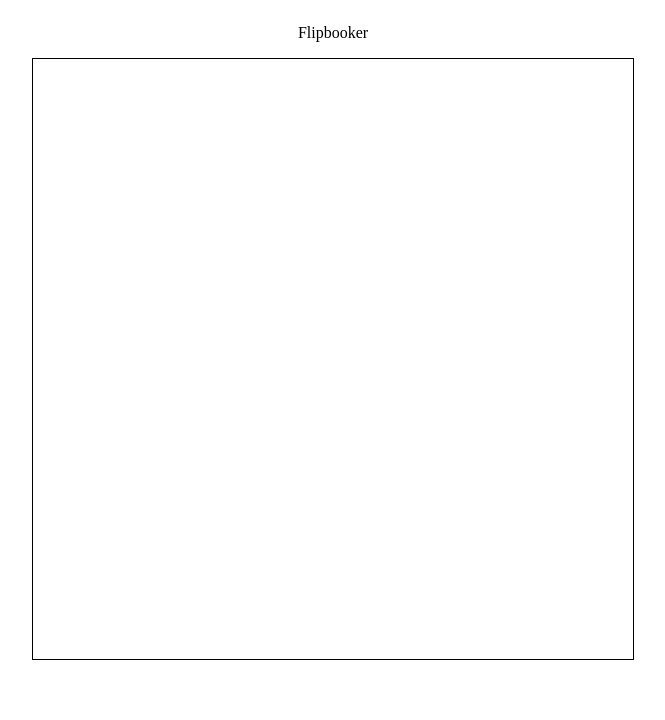
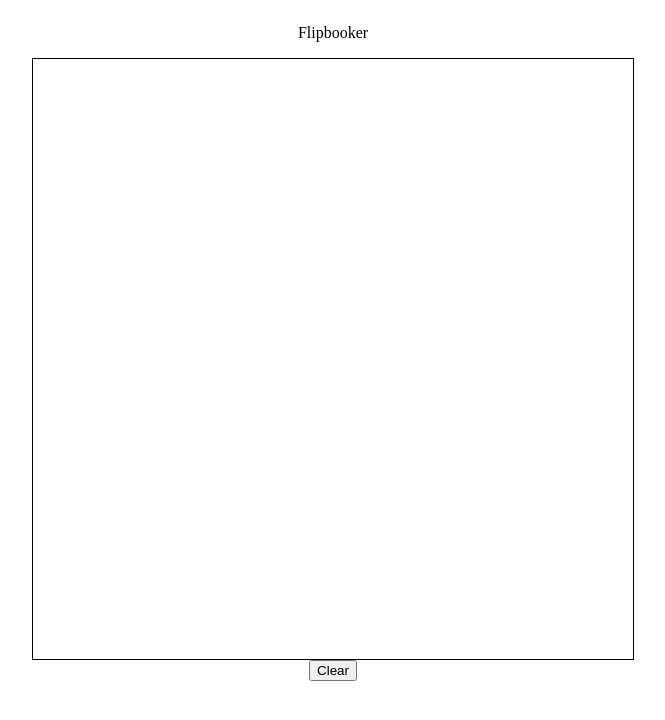
Before and after one commit to zou50/flipbooker, a plain HTML site: page index.html in a window 1280 px wide. Shown: the whole page, without its empty margins (307-972 px from the left). Drawn offline with Linux system fonts and the light colour scheme.

Commit message:
Add clear board button

```diff
--- a/app.js
+++ b/app.js
@@ -34,6 +34,10 @@ function draw(e) {
   lastY = e.offsetY;
 }
 
+function clearBoard() {
+  ctx.clearRect(0, 0, canvas.width, canvas.height);
+}
+
 function onMouseEnter() {
   console.log("mouse enter");
 }
--- a/index.html
+++ b/index.html
@@ -14,6 +14,8 @@
     <p>Flipbooker</p>
 
     <canvas id="main-board" width="600" height="600"></canvas>
+
+    <button onclick="clearBoard()">Clear</button>
   </div>
 </body>
 
```
